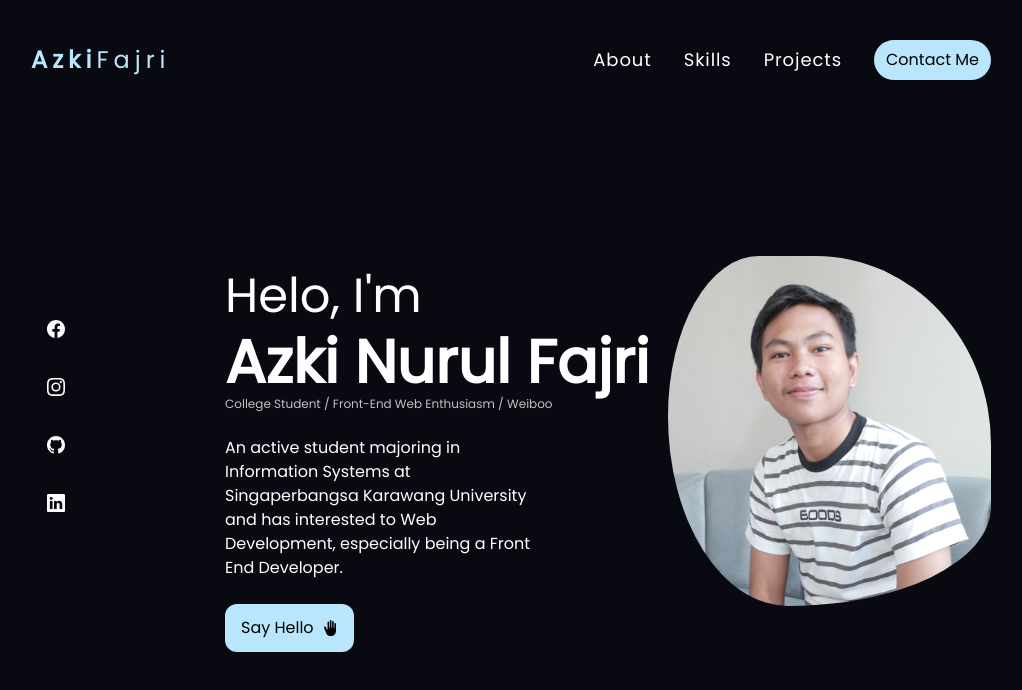
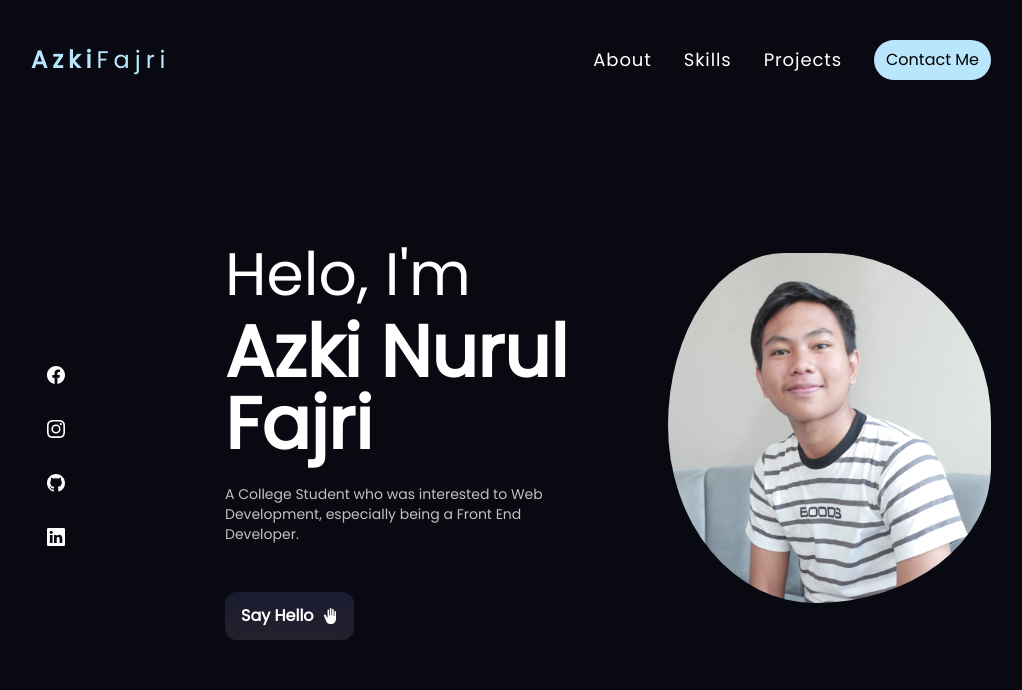
Before and after one commit to azkinf16/my-portofolio, a React (Create React App) app: page / in a window 1280 px wide. Shown: the top 690 px of the page, without its empty margins (129-1151 px from the left). Built offline with nearby package versions, Linux system fonts and the light colour scheme.

Commit message:
change a bit styling on hero section on homepage

```diff
--- a/src/components/Home/Hero.jsx
+++ b/src/components/Home/Hero.jsx
@@ -7,33 +7,27 @@ import "./hero.css";
 function Hero() {
   return (
     <>
-      <div className="absolute hero flex top-[40%] px-40">
-        <div className="heroProfile -mt-16 mx-auto lg:order-3"></div>
+      <div className="hero flex h-screen pt-28 items-center px-40">
+        <div className="heroProfile -mt-14 mx-auto lg:order-3"></div>
         <div className="mr-40 ml-4">
-          <BsFacebook className="text-white mb-10 text-lg cursor-pointer hover:scale-150 duration-500" />
-          <BsInstagram className="text-white mb-10 text-lg cursor-pointer hover:scale-150 duration-500" />
-          <BsGithub className="text-white mb-10 text-lg cursor-pointer hover:scale-150 duration-500" />
+          <BsFacebook className="text-white mb-9 text-lg cursor-pointer hover:scale-150 duration-500" />
+          <BsInstagram className="text-white mb-9 text-lg cursor-pointer hover:scale-150 duration-500" />
+          <BsGithub className="text-white mb-9 text-lg cursor-pointer hover:scale-150 duration-500" />
           <BsLinkedin className="text-white text-lg cursor-pointer hover:scale-150 duration-500" />
         </div>
-        <div className="-mt-12 w-1/2">
-          <h2 className="text-white text-5xl mb-3 font-medium">Helo, I'm</h2>
-          <h1 className="text-white text-6xl font-extrabold">
+        <div className="-mt-7 w-1/2">
+          <h2 className="text-white text-6xl mb-3 font-medium">Helo, I'm</h2>
+          <h1 className="text-white text-7xl font-extrabold">
             Azki Nurul Fajri
           </h1>
-          <div className="mb-6 mt-1 flex items-center">
-            <h1 className="text-white/75 font-light text-xs">
-              College Student / Front-End Web Enthusiasm / Weiboo
-            </h1>
-          </div>
-          <div className="w-[70%]">
-            <p className="text-white text-md">
-              An active student majoring in Information Systems at
-              Singaperbangsa Karawang University and has interested to Web
+          <div className="w-[80%] mt-6">
+            <p className="text-white/75 text-sm">
+              A College Student who was interested to Web
               Development, especially being a Front End Developer.
             </p>
           </div>
-          <div className="mt-6">
-            <button className="bg-sky-200 py-3 px-4 rounded-xl group hover:scale-110 duration-300 flex items-center">Say Hello <IoHandRight className="ml-2 group-hover:rotate-45 duration-300"/></button>
+          <div className="mt-12">
+            <button className="bg-gradient-to-b from-[#1b1b31] to-[#22222d] text-white py-3 px-4 rounded-xl group hover:scale-110 duration-300 flex items-center font-bold">Say Hello <IoHandRight className="ml-2 group-hover:rotate-45 group-hover:text-sky-300 duration-300"/></button>
           </div>
         </div>
       </div>
--- a/src/components/Home/hero.css
+++ b/src/components/Home/hero.css
@@ -5,7 +5,7 @@
   background-size: cover;
   width: 350px;
   height: 350px;
-  animation: profile_animate 8s ease-in-out infinite 1s;
+  animation: profile_animate 8s ease-in-out infinite;
 }
 
 @keyframes profile_animate {
```
